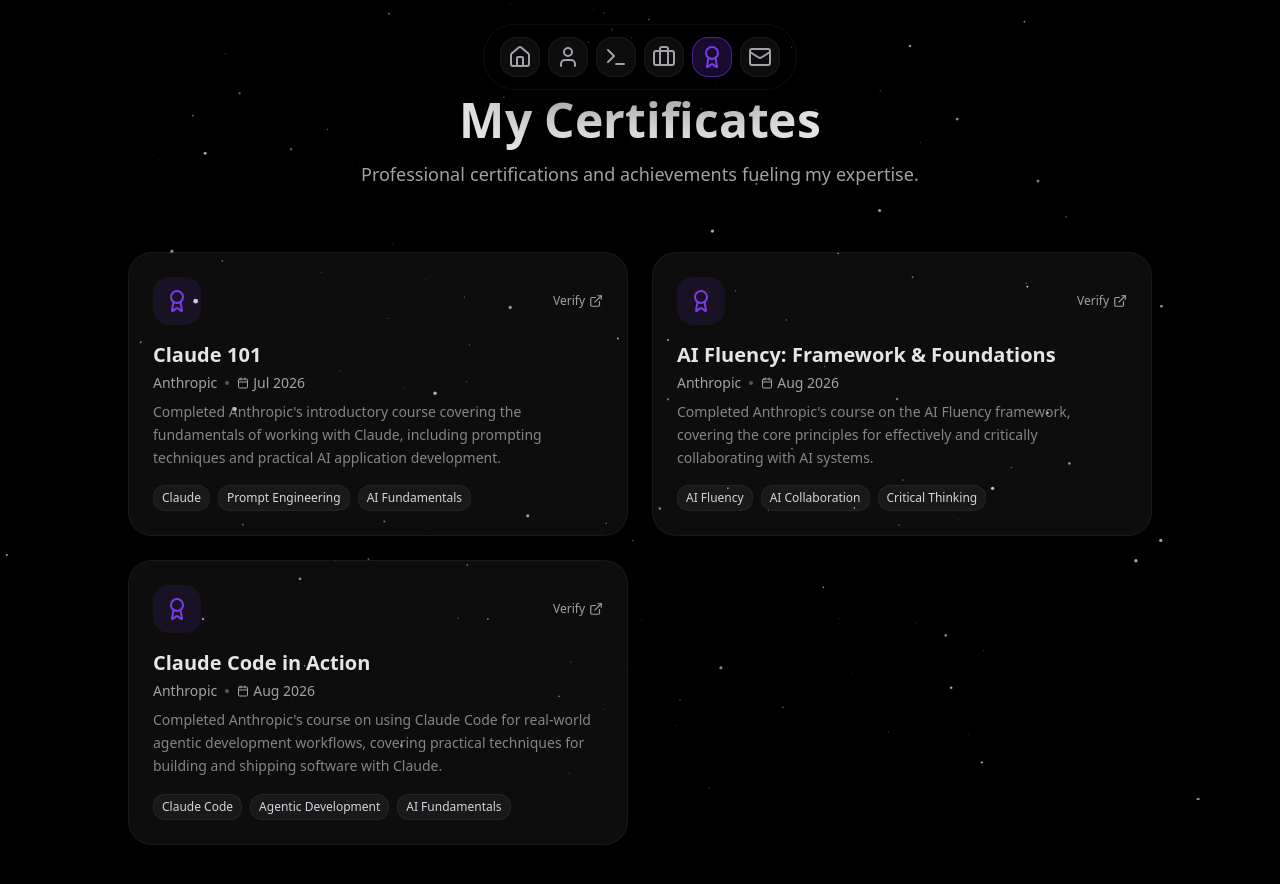
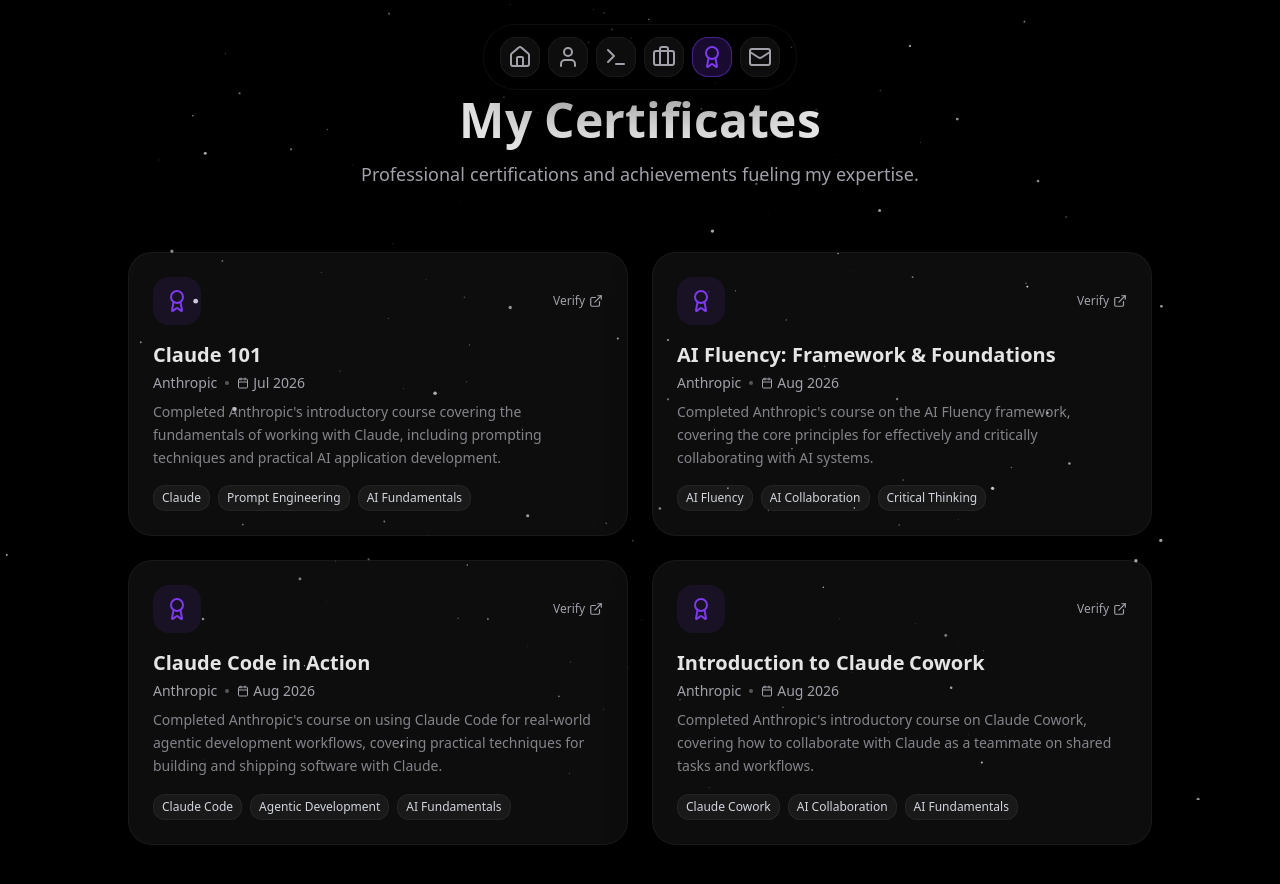
Before and after one commit to VSDeadShot/Portfolio, a Next.js app: page /certificates in a window 1280 px wide. Shown: the top 884 px of the page. Built offline with nearby package versions, Linux system fonts and the light colour scheme.

Commit message:
feat: add Introduction to Claude Cowork certificate to certificates page

```diff
--- a/src/app/certificates/page.tsx
+++ b/src/app/certificates/page.tsx
@@ -30,6 +30,14 @@ const certificates: any[] = [
     link: "/certificates/claude-code-in-action.pdf",
     description: "Completed Anthropic's course on using Claude Code for real-world agentic development workflows, covering practical techniques for building and shipping software with Claude.",
     skills: ["Claude Code", "Agentic Development", "AI Fundamentals"],
+  },
+  {
+    title: "Introduction to Claude Cowork",
+    issuer: "Anthropic",
+    date: "Aug 2026",
+    link: "/certificates/introduction-to-claude-cowork.pdf",
+    description: "Completed Anthropic's introductory course on Claude Cowork, covering how to collaborate with Claude as a teammate on shared tasks and workflows.",
+    skills: ["Claude Cowork", "AI Collaboration", "AI Fundamentals"],
   },
 ];
 
```
Also changed, not shown: 1 other file (tests, documents, lock files or other folders).
